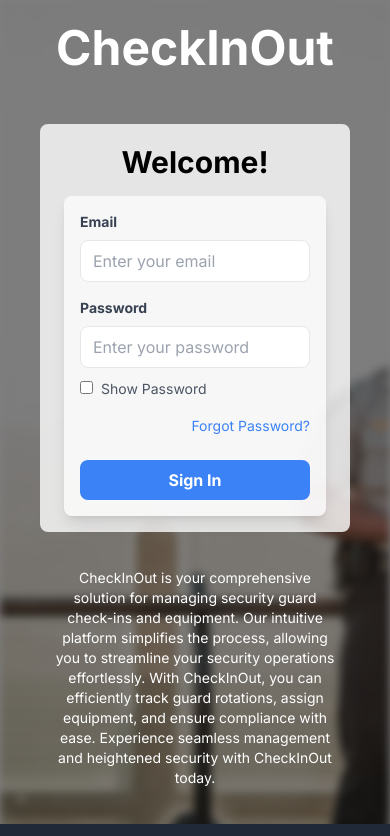
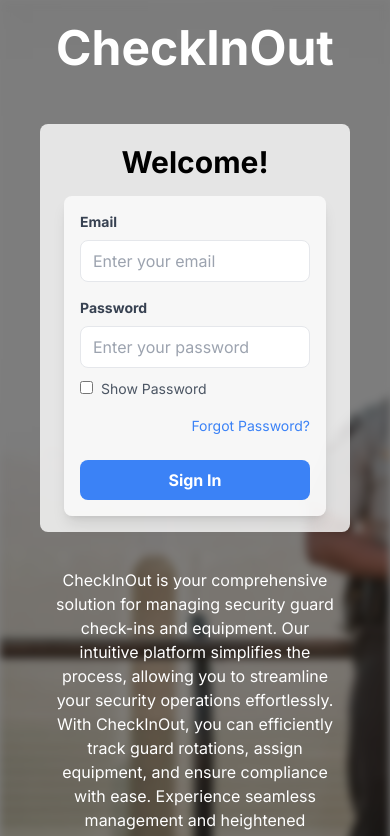
Before and after one commit to kshitij-tagra/checkinout-capstone, a Next.js app: page /login in a window 390 px wide. Shown: the top 836 px of the page. Built offline with nearby package versions, Linux system fonts and the light colour scheme.

Commit message:
Minor Layout Change

```diff
--- a/app/(pages)/login/page.js
+++ b/app/(pages)/login/page.js
@@ -44,10 +44,10 @@ export default function Page() {
             </div>
             {/* Paragraph text positioned just below LoginForm */}
             <div
-              className="mt-2 text-center max-w-xs text-white md:hidden p-3 rounded-lg"
+              className="mt-2 text-center max-w-sm text-white md:hidden p-3 rounded-lg"
               style={{ width: "100%" }}
             >
-              <p className="text-sm my-4">
+              <p className="text-base my-4">
                 CheckInOut is your comprehensive solution for managing security
                 guard check-ins and equipment. Our intuitive platform simplifies
                 the process, allowing you to streamline your security operations
```
